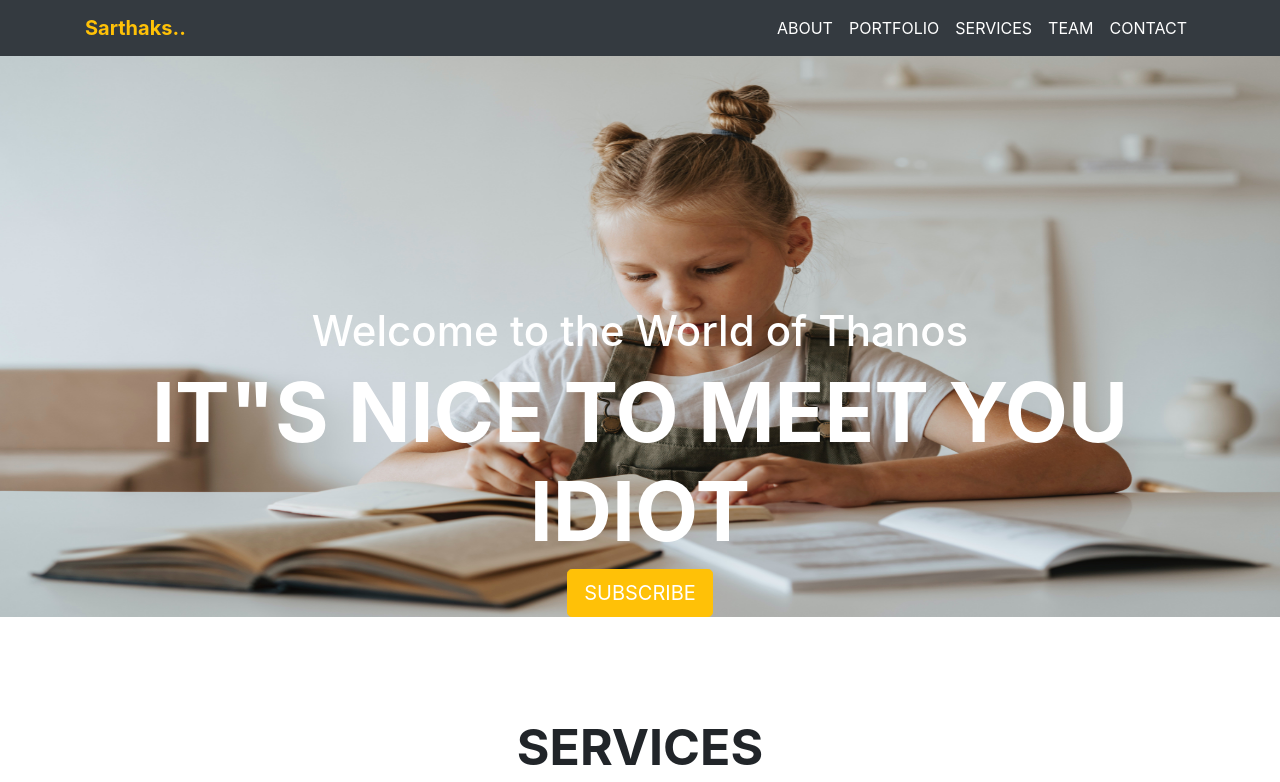
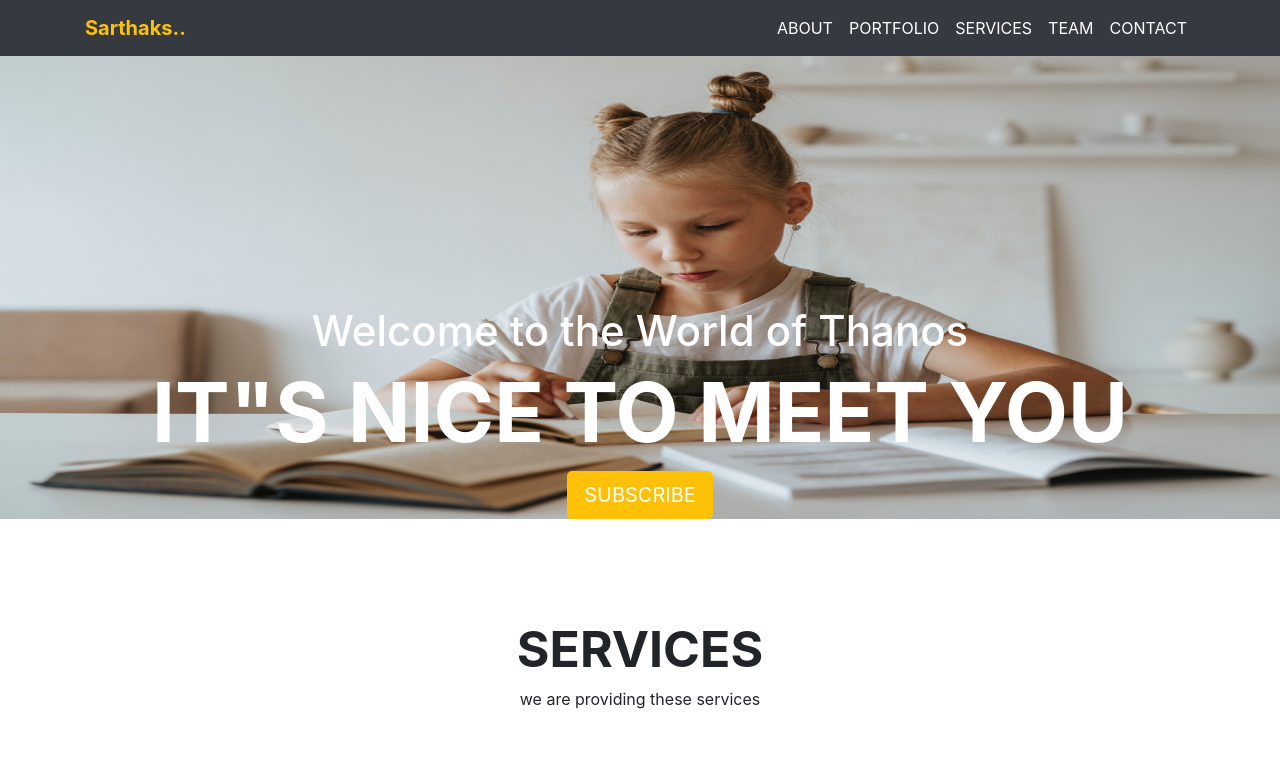
Before and after one commit to R0hit-Ranjan/Bootstrap_project, a plain HTML site: page index.html in a window 1280 px wide. Shown: the top 782 px of the page. Drawn offline with nearby package versions, Linux system fonts and the light colour scheme.

Commit message:
second commit

```diff
--- a/index.html
+++ b/index.html
@@ -74,7 +74,7 @@
             <!-----image  welcome text -->
       <div class="container text-center text-white hearderset">
           <h2>Welcome to the World of Thanos </h2>
-          <h1>IT"S NICE  TO MEET YOU IDIOT </h1>
+          <h1>IT"S NICE  TO MEET YOU  </h1>
          <button class="btn btn-warning  text-white btn-lg"> SUBSCRIBE</button>
         </div>
 
```
